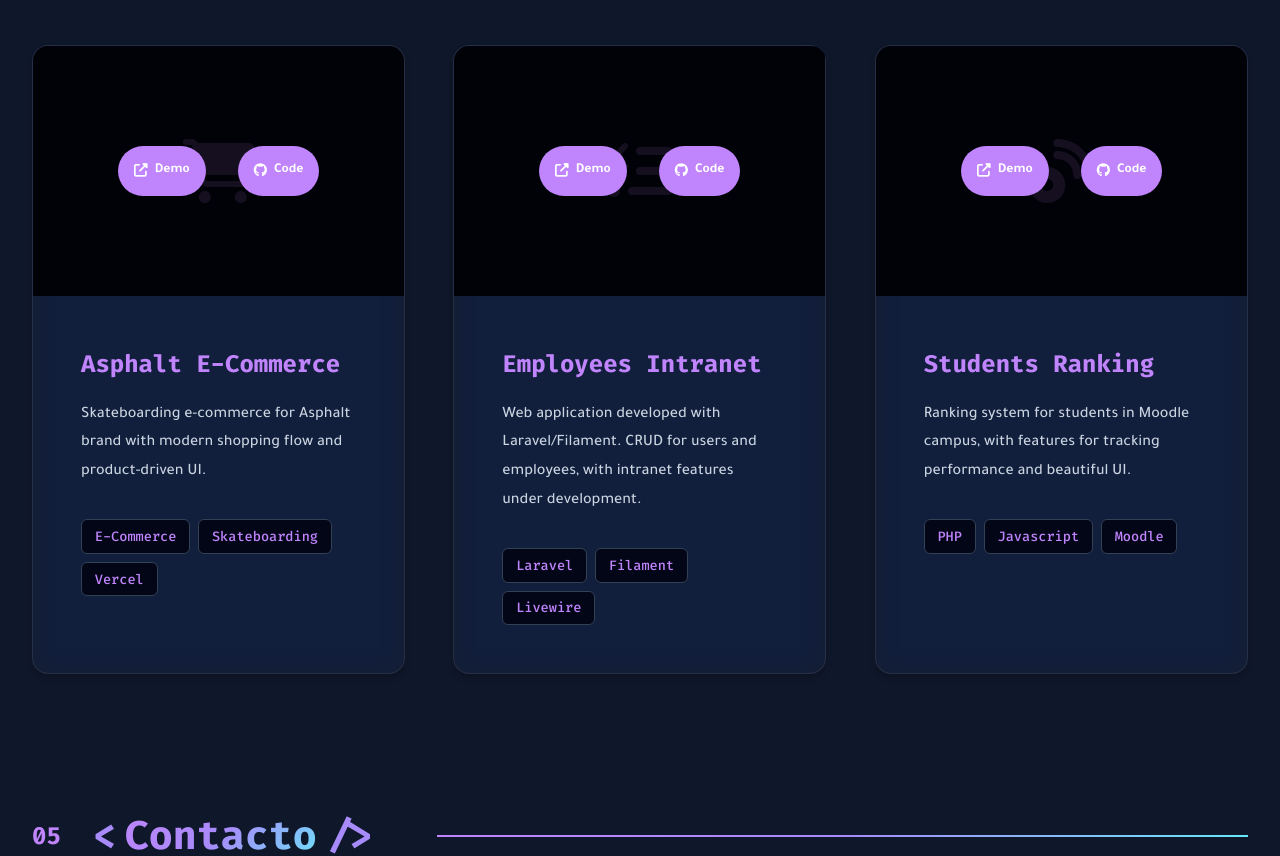
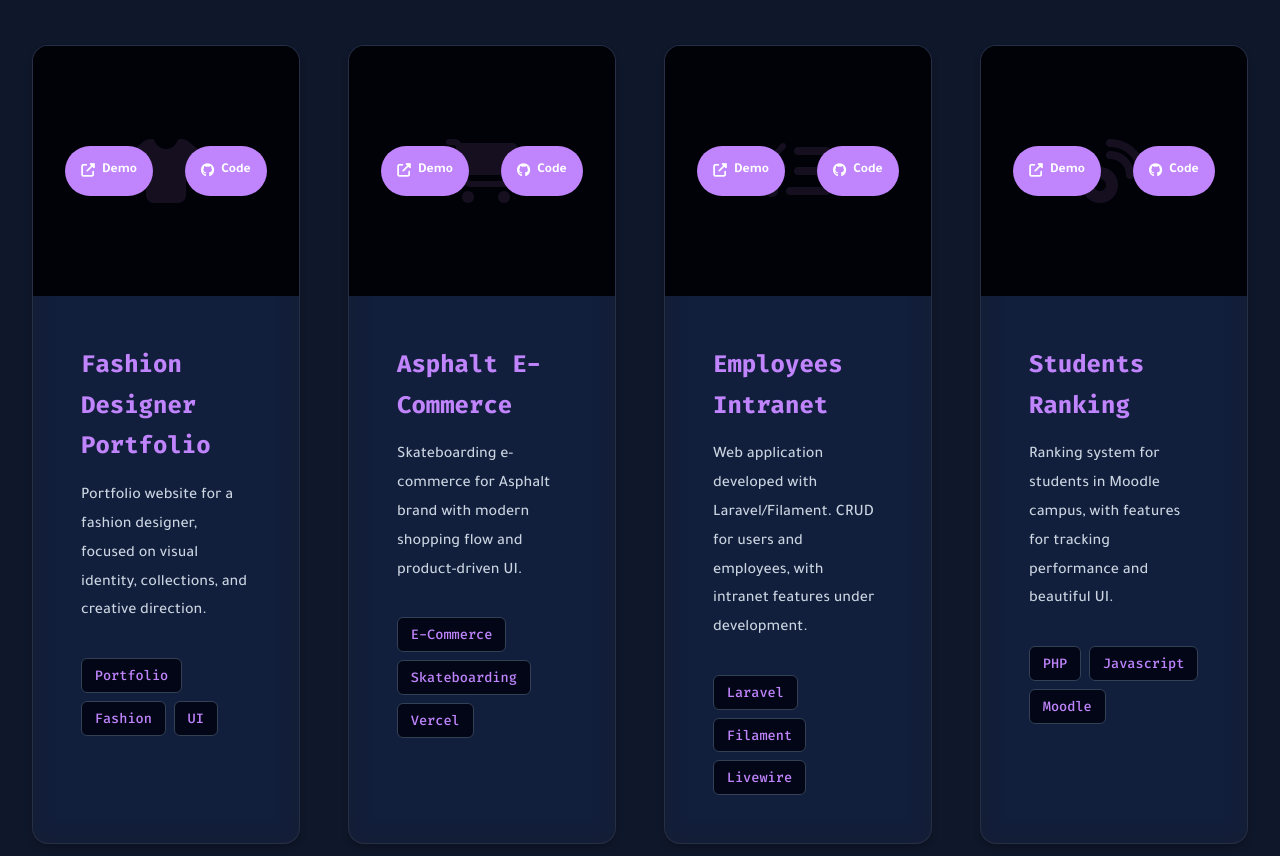
Before and after one commit to MartinBinotti/portfolio, a React (Vite) app: page / in a window 1280 px wide. Shown: the part 4920-5776 px from the top of the page. Built offline with nearby package versions, Linux system fonts and the light colour scheme.

Commit message:
Actualizacion de proyectos y grilla

```diff
--- a/src/components/ProjectsSection.jsx
+++ b/src/components/ProjectsSection.jsx
@@ -16,6 +16,54 @@
           </div>
 
           <div className="projects-grid">
+            <div className="project-card">
+              <div className="project-image">
+                <div className="project-overlay">
+                  <div className="project-links">
+                    <a
+                      href="https://fashion-designer-steel.vercel.app"
+                      target="_blank"
+                      rel="noreferrer"
+                      className="project-link"
+                      title="View Project"
+                    >
+                      <i className="fas fa-external-link-alt"></i>
+                      <span className="project-link-label">Demo</span>
+                    </a>
+                    <a href="https://github.com/MartinBinotti/fashion-designer.git" target="_blank" rel="noreferrer" className="project-link" title="View Code">
+                      <i className="fab fa-github"></i>
+                      <span className="project-link-label">Code</span>
+                    </a>
+                  </div>
+                </div>
+                <div className="project-placeholder">
+                  <i className="fas fa-shirt"></i>
+                </div>
+              </div>
+              <div className="project-content">
+                <h3
+                  className="project-title"
+                  data-text-en="Fashion Designer Portfolio"
+                  data-text-es="Portfolio Fashion Designer"
+                >
+                  Portfolio Fashion Designer
+                </h3>
+                <p
+                  className="project-description"
+                  data-text-en="Portfolio website for a fashion designer, focused on visual identity, collections, and creative direction."
+                  data-text-es="Sitio portfolio para una fashion designer, enfocado en identidad visual, colecciones y direccion creativa."
+                >
+                  Sitio portfolio para una fashion designer, enfocado en identidad visual, colecciones y
+                  direccion creativa.
+                </p>
+                <div className="project-tags">
+                  <span className="tag">Portfolio</span>
+                  <span className="tag">Fashion</span>
+                  <span className="tag">UI</span>
+                </div>
+              </div>
+            </div>
+
             <div className="project-card">
               <div className="project-image">
                 <div className="project-overlay">
@@ -161,6 +209,7 @@
                 </div>
               </div>
             </div>
+
           </div>
         </div>
       </section>
--- a/src/styles/style.css
+++ b/src/styles/style.css
@@ -1315,7 +1315,7 @@
 
 .projects-grid {
   display: grid;
-  grid-template-columns: repeat(auto-fill, minmax(350px, 1fr));
+  grid-template-columns: repeat(4, minmax(0, 1fr));
   gap: 3rem;
 }
 
```
